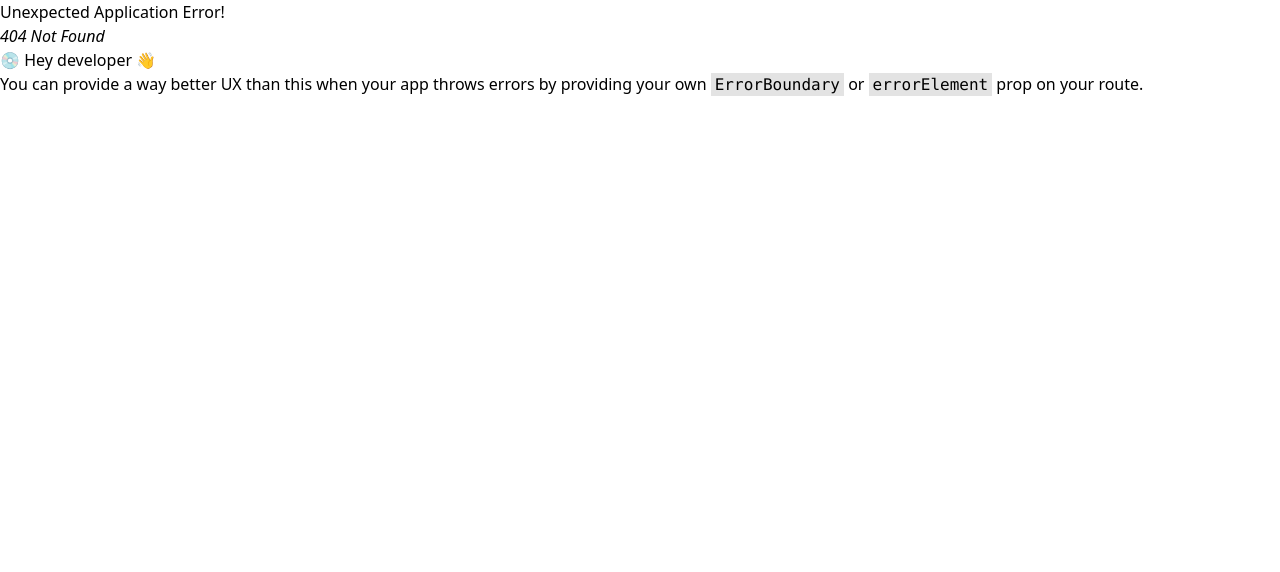
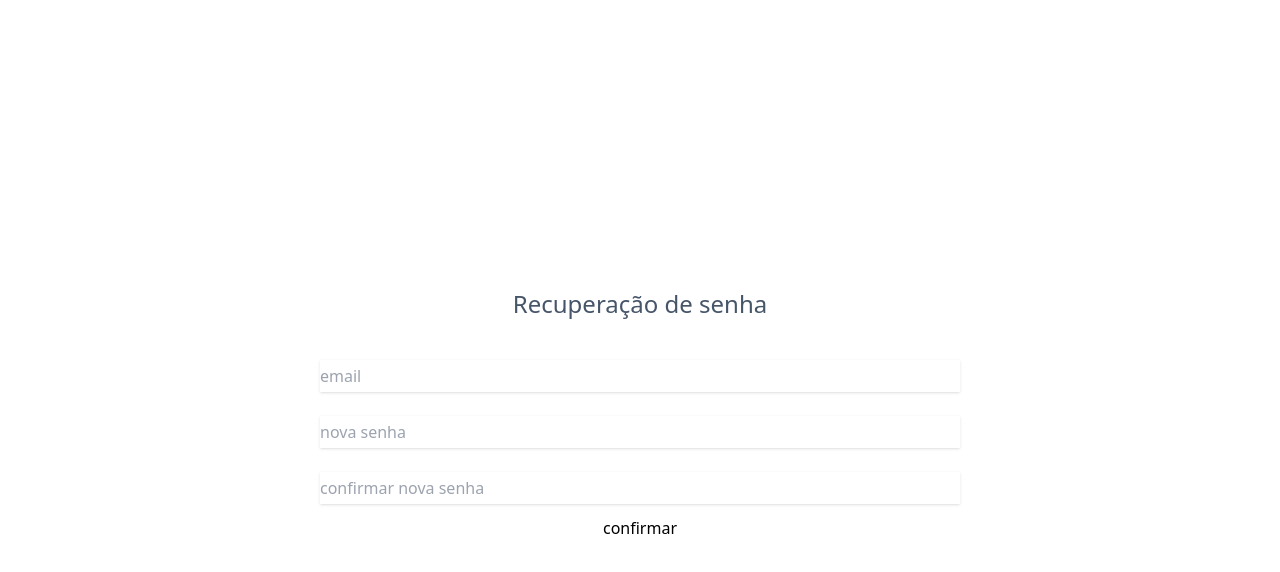
Before and after one commit to anamoraisdev/react-login, a React (Create React App) app: page /reset in a window 1280 px wide. Before the commit this address had no page. Shown: the top 572 px of the page. Built offline with nearby package versions, Linux system fonts and the light colour scheme.

Commit message:
consertando

```diff
--- a/src/reset.js
+++ b/src/reset.js
@@ -6,11 +6,13 @@ import { useNavigate } from 'react-router-dom';
 const Reset = () => {
     const [email, setEmail] = useState();
     const [novaSenha, setNovaSenha] = useState();
+    const [confirmarNovaSenha, setConfirmarNovaSenha] = useState();
     const mudarPagina = useNavigate();
     const alterarSenha = async() => {
         const rSenha = {
             email,
-            novaSenha
+            novaSenha,
+            confirmarNovaSenha
         }
         const resultado = await axios.post("", rSenha)
         if(resultado.code === 200){
@@ -24,6 +26,7 @@ const Reset = () => {
         <h1 className='text-slate-600 text-2xl m-7'>Recuperação de senha </h1>
         <input type="text" placeholder='email' className="w-[50%] h-8 m-3 shadow" onChange={(event) => setEmail(event.target.value)}/>
         <input type="password" placeholder='nova senha' className="w-[50%] h-8 m-3 shadow" onChange={(event) => setNovaSenha(event.target.value)}/>
+        <input type="password" placeholder='confirmar nova senha' className="w-[50%] h-8 m-3 shadow" onChange={(event) => setConfirmarNovaSenha(event.target.value)}/>
         <button type='submit' lassName="bg-slate-600 text-white w-[20%] h-8 hover:bg-slate-500 m-3" onClick={() => alterarSenha()}> confirmar </button>
   </div>
     )
```
Also changed, not shown: src/index.js (+6 -1 lines).
